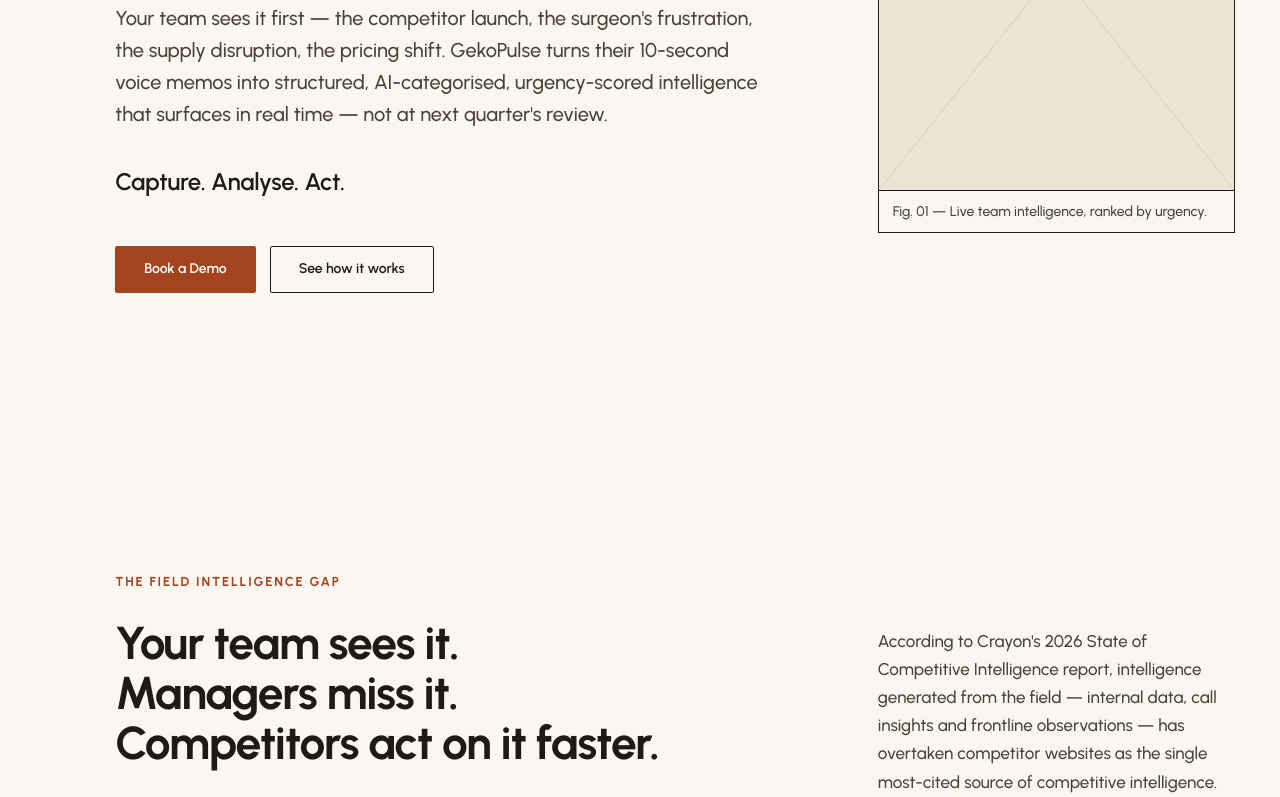
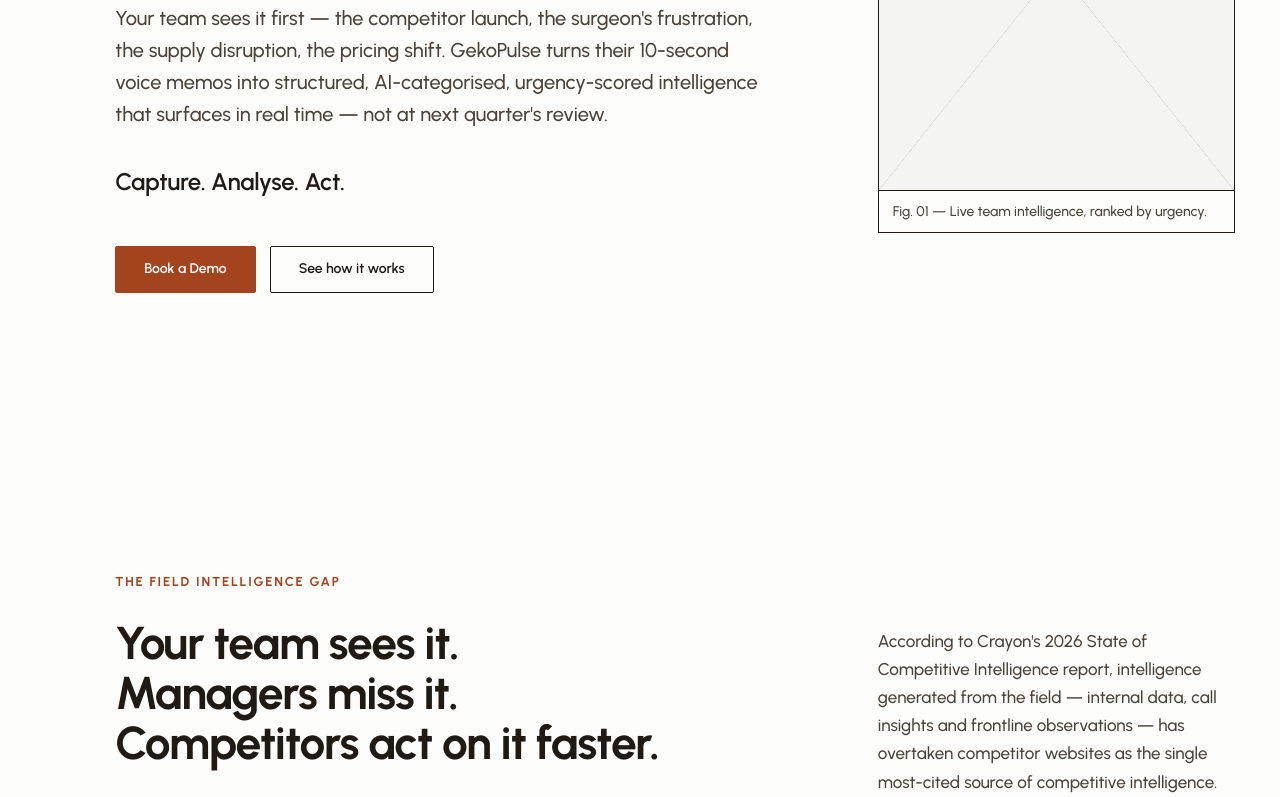
Before and after one commit to darrenrpollock-bot/connectrx-website, a plain HTML site: page index.html in a window 1280 px wide. Shown: the part 583-1380 px from the top of the page. Drawn offline with Linux system fonts and the light colour scheme.

Commit message:
Soften page backgrounds to modern soft white, remove brown tint
Co-Authored-By: Claude Sonnet 5.5 <noreply@anthropic.com>

```diff
--- a/index.html
+++ b/index.html
@@ -146,8 +146,8 @@
        ════════════════════════════════════════════════════════════
 
        COLOUR (4 neutrals + 1 accent — nothing else)
-         --bg      near white        page background
-         --bg-alt  light brown       alternate bands, panels, image frames
+         --bg      soft white        page background
+         --bg-alt  soft grey-white   alternate bands, panels, image frames
          --ink     deep brown-black  all headings + body text
          --ink-2   dark brown        secondary text (still high contrast)
          --accent  clay (ONLY accent) labels, links, buttons, key numbers
@@ -166,8 +166,8 @@
        ════════════════════════════════════════════════════════════ */
 
     :root {
-      --bg:       #FAF7F2;
-      --bg-alt:   #EEE4D4;
+      --bg:       #FDFDFC;
+      --bg-alt:   #F4F4F2;
       --ink:      #1F1A14;
       --ink-2:    #4B4137;
       --accent:   #A3441F;
```
